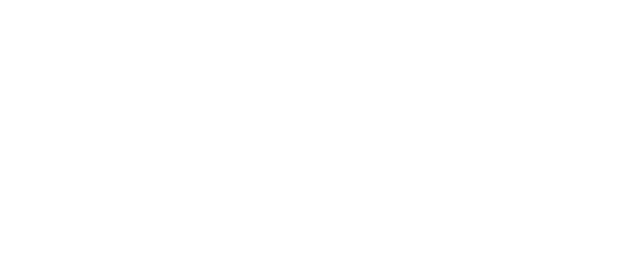
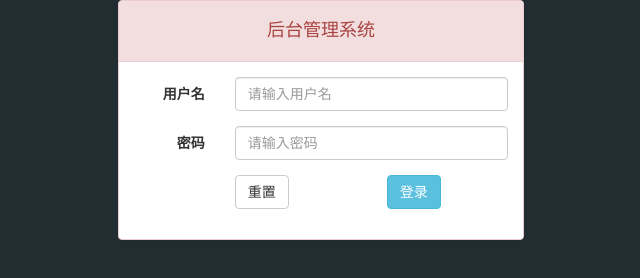
Before and after one commit to boyixiang/letao1, a website: page public/manage_my/login.html in a window 1280 px wide. Shown: the whole page, without its empty margins (319-959 px from the left). Drawn offline with Linux system fonts and the light colour scheme.

Commit message:
点击提交数据

```diff
--- a/public/manage_my/css/login.css
+++ b/public/manage_my/css/login.css
@@ -0,0 +1,3 @@
+body{
+    background-color: #222d32;
+}
--- a/public/manage_my/js/login.js
+++ b/public/manage_my/js/login.js
@@ -0,0 +1,14 @@
+$(function () {
+    $('button[type=submit]').click(function (event) {
+        // console.log("....");
+        event.preventDefault();
+        $.ajax({
+            url: '/employee/employeeLogin',
+            data: $("form").serialize(),
+            type: 'post',
+            success: function (backdata) {
+                console.log(backdata);
+            }
+        })
+    })
+})
--- a/public/manage_my/login.html
+++ b/public/manage_my/login.html
@@ -1,5 +1,6 @@
 <!DOCTYPE html>
 <html lang="en">
+
 <head>
     <meta charset="UTF-8">
     <meta name="viewport" content="width=device-width, initial-scale=1.0">
@@ -9,9 +10,43 @@
     <link rel="stylesheet" href="../manage_my/css/base.css">
     <link rel="stylesheet" href="../manage_my/css/login.css">
 </head>
+
 <body>
+    <div class="contaner">
+        <div class="row">
+            <div class="col-xs-4 col-xs-offset-4">
+                <div class="panel panel-danger">
+                    <div class="panel-heading">
+                        <h4 class="text-center">后台管理系统</h4>
+                    </div>
+                    <div class="panel-body">
+                        <form class="form-horizontal" role="form">
+                            <div class="form-group">
+                                <label for="inputEmail3" class="col-sm-3 control-label">用户名</label>
+                                <div class="col-sm-9">
+                                    <input type="text" name="username" class="form-control" id="inputEmail3" placeholder="请输入用户名">
+                                </div>
+                            </div>
+                            <div class="form-group">
+                                <label for="inputPassword3" class="col-sm-3 control-label">密码</label>
+                                <div class="col-sm-9">
+                                    <input type="password" name="password" class="form-control" id="inputPassword3" placeholder="请输入密码">
+                                </div>
+                            </div>
+                            <div class="form-group">
+                                <div class="col-sm-offset-3 col-sm-7">
+                                    <button type="submit" class="btn btn-default">重置</button>
+                                    <button type="submit" class="btn btn-info pull-right">登录</button>
+                                </div>
+                            </div>
+                        </form>
+                    </div>
+                </div>
+            </div>
+        </div>
+    </div>
+</body>
 
-</body>
 </html>
 <script src="../manage_my/lib/jquery/jquery.min.js"></script>
 <script src="../manage_my/lib/bootstrap/js/bootstrap.min.js"></script>
```
